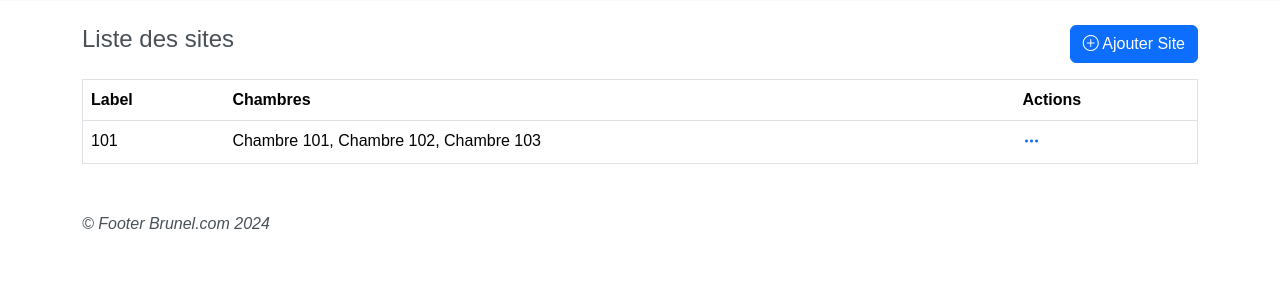
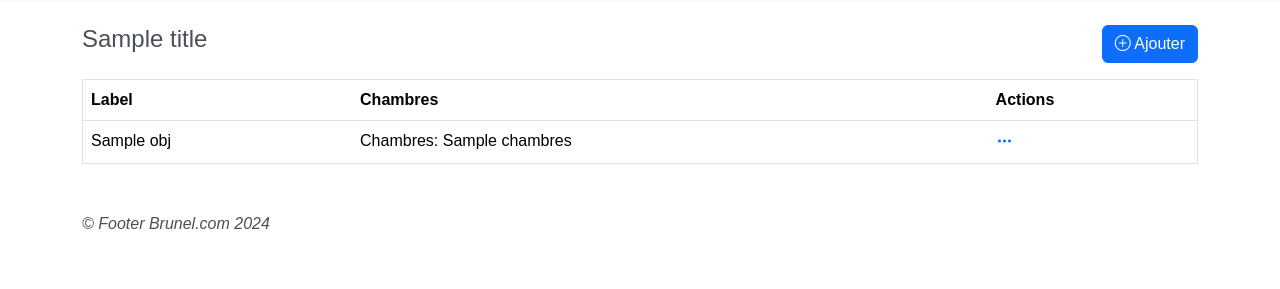
Before and after one commit to brunel-com/gescamp, a CodeIgniter 4 app: the page made by app/Views/sites/index.php in a window 1280 px wide. Shown: the part 118-407 px from the top of the page. Run offline with PHP 8.4 and a stand-in for CodeIgniter, Linux system fonts and the light colour scheme; the template is opened without the code that fills it: most values are stand-ins (such as "Sample title", 1, 10 or a date in 2020); some libraries are stand-ins or nearby versions.

Commit message:
added feat index chambres

```diff
--- a/app/Views/sites/index.php
+++ b/app/Views/sites/index.php
@@ -4,11 +4,10 @@
 
 <!-- Table with CRUD actions -->
 <div class="d-flex justify-content-between mb-3">
-    <h4>Liste des sites</h4>
-    <!-- Add Room Button -->
-    <button class="btn btn-primary" data-bs-toggle="modal" data-bs-target="#addRoomModal">
-        <i class="bi bi-plus-circle"></i> Ajouter Site
-    </button>
+    <h4><?= esc($title) ?></h4>
+    <a href="/sites/create" class="btn btn-primary">
+        <i class="bi bi-plus-circle"></i> Ajouter
+    </a>
 </div>
 
 <table id="roomsTable" class="table table-hover border rounded">
@@ -16,50 +15,29 @@
         <tr>
             <th>Label</th>
             <th>Chambres</th>
-            <!-- <th>Capacity</th>
-            <th>Status</th> -->
             <th>Actions</th>
         </tr>
     </thead>
     <tbody>
+        <?php foreach ($objList as $obj): ?>
+
             <tr>
-            <td>101</td>
-            <td>Chambre 101, Chambre 102, Chambre 103</td>
-            <!-- <td>Available</td> -->
+                <td><?= esc($obj['label']) ?></td>
+                <td>Chambres: <?= esc($obj['chambres']) ?></td>
                 <td>
                     <button type="button" class="btn btn-link p-0" data-bs-toggle="popover" data-bs-html="true" data-bs-content="
-                            <button data-bs-toggle='modal' data-bs-target='#addRoomModal' id='updateRoomBtn' class='btn btn-outline-warning btn-sm w-100 mb-2'>
-                                <i class='bi bi-pencil'></i> Update Room
-                            </button>
-                            <button id='deleteRoomBtn' data-bs-toggle='modal' data-bs-target='#deleteRoomModal' class='btn btn-outline-danger btn-sm w-100'>
-                                <i class='bi bi-trash'></i> Delete Room
-                            </button>">
+                            <a href='/sites/update?id=<?= esc($obj['id']) ?>' class='btn btn-outline-warning btn-sm w-100 mb-2'>
+                                <i class='bi bi-pencil'></i> Modifier
+                            </a>
+                            <a href='/sites/delete?id=<?= esc($obj['id']) ?>' class='btn btn-outline-danger btn-sm w-100'>
+                                <i class='bi bi-trash'></i> Supprimer
+                            </a>">
                         <i class="bi bi-three-dots"></i>
                     </button>
                 </td>
             </tr>
-        <!-- <tr>
-            <td>102</td>
-            <td>Double</td>
-            <td>2</td>
-            <td>Occupied</td>
-            <td>
-                <button type="button" class="btn btn-link p-0" data-bs-toggle="popover" data-bs-html="true" data-bs-content="
-                            <button id='updateRoomBtn' class='btn btn-outline-warning btn-sm w-100 mb-2'>
-                                <i class='bi bi-pencil'></i> Update Room
-                            </button>
-                            <button data-bs-toggle='modal' data-bs-target='#deleteRoomModal' class='btn btn-outline-danger btn-sm w-100'>
-                                <i class='bi bi-trash'></i> Delete Room
-                            </button>">
-                    <i class="bi bi-three-dots"></i>
-                </button>
-            </td>
-        </tr> -->
+        <?php endforeach ?>
     </tbody>
 </table>
 
-
-
-<?= $this->include('sites/create.php') ?>
-<?= $this->include('sites/delete.php') ?>
 <?= $this->endSection() ?>
```
Also changed, not shown: app/Controllers/SiteController.php (+8 -0 lines), public/js/app.js. Lines whose indentation alone changed are shown as unchanged.
